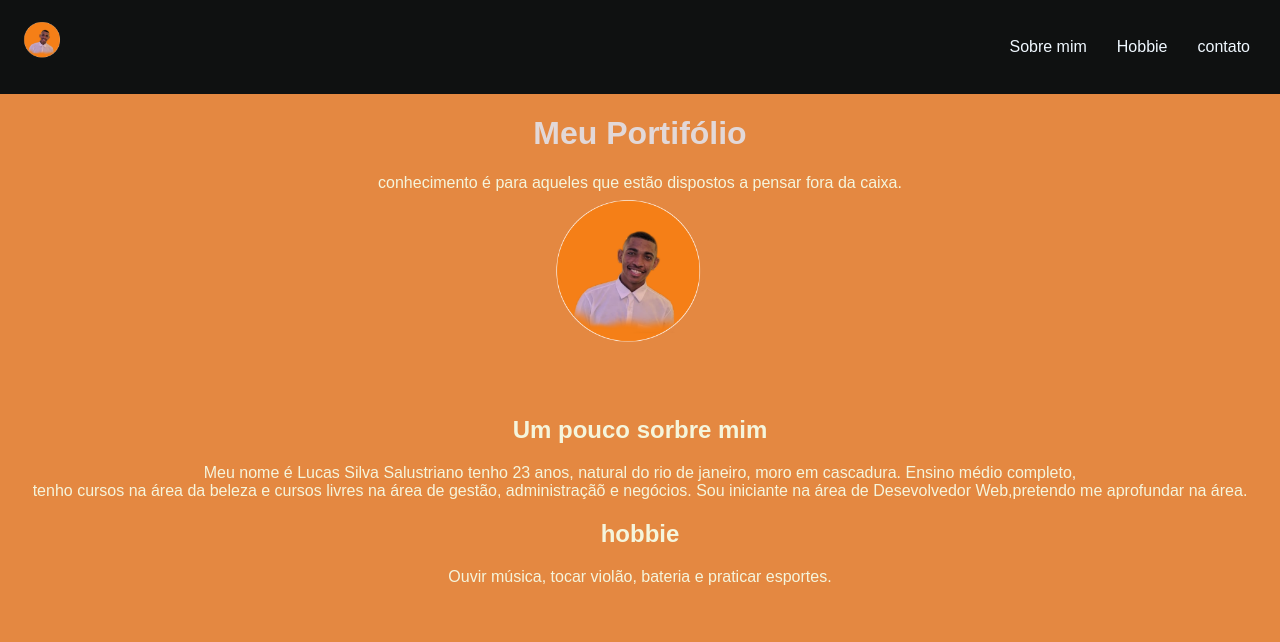
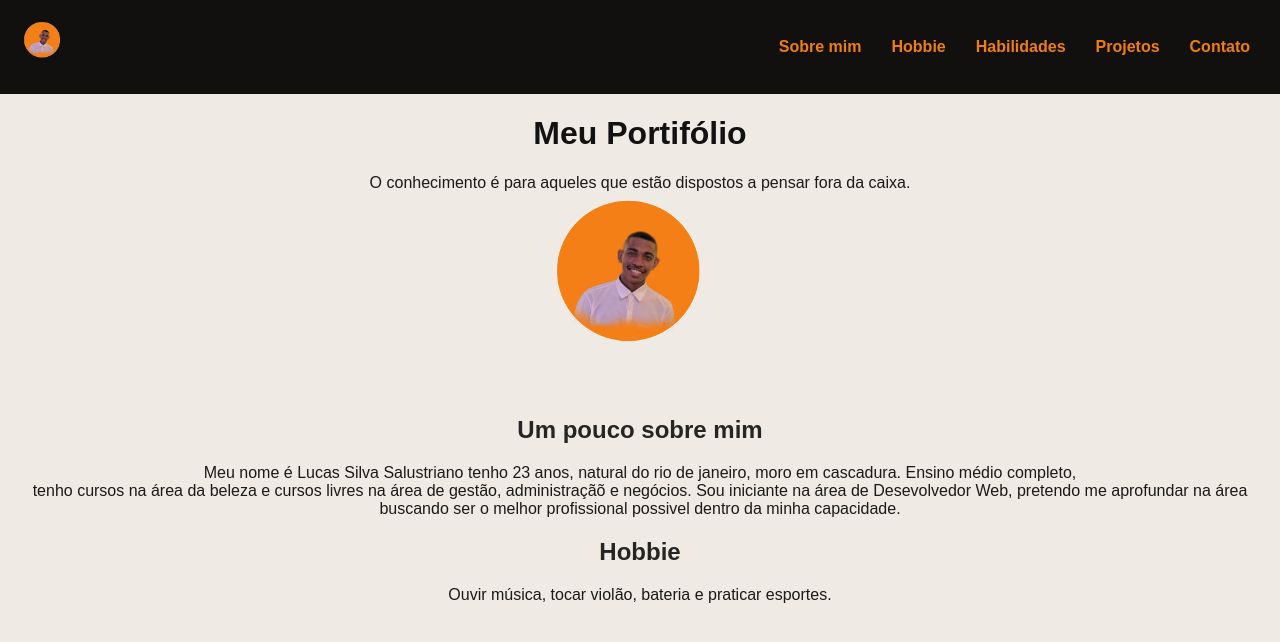
Before and after one commit to lcsalustriano/Portfolio, a plain HTML site: page index.html in a window 1280 px wide. Drawn offline with Linux system fonts and the light colour scheme.

Commit message:
Atualização HTML/CSS/IMG 4.0

```diff
--- a/index.css
+++ b/index.css
@@ -10,11 +10,11 @@ body,ul,li,p{
 
 a{
     text-decoration: none;
-    color: aliceblue;
+    color: rgb(240, 126, 13);
 }
 
 .header{
-    background-color: rgb(15, 17, 17);
+    background-color: rgb(17, 16, 15);
     display:flex;
     flex-wrap:wrap;
     justify-content:space-between;
@@ -25,7 +25,7 @@ a{
     display: flex;
 }
 .menu li{
-    color: beige;
+    color: rgb(212, 207, 198);
     margin-left: 10px;
     display: block;
     padding: 10px;
@@ -47,7 +47,7 @@ a{
 
 body{
 
-    background-color: rgb(228, 136, 65);
+    background-color: rgba(240, 234, 228, 0.952);
 
 }
 
@@ -66,20 +66,20 @@ body{
 h2{
 
 
-    color: beige;
+    color: rgb(37, 37, 35);
 
 }
 
 h1{
 
-    color: rgb(226, 216, 216);
+    color: rgb(19, 18, 18);
     text-align: center;
 }
 
 p{
 
     text-align: center;
-    color: beige;
+    color: rgb(26, 26, 24);
 }
 
 /*.....Formulário.....*/
--- a/index.html
+++ b/index.html
@@ -14,34 +14,38 @@
      <a href=""> <img id="foto" src="./Imagens/perfil/imagem.png" alt="foto"> </a>
 
      <nav>
+         <strong>
           <ul class="menu">
-              <li><a href="/"> Sobre mim</a></li>
-              <li><a href="/"> Hobbie</a> </li>
-              <li><a href="formulario.html"> contato </a></li>
+              <li><a href="/"> Sobre mim  </a> </li>
+              <li><a href="/"> Hobbie </a> </li>
+              <li><a href="/"> Habilidades </a> </li>
+              <li><a href="/"> Projetos </a> </li>
+              <li><a href="formulario.html"> Contato </a></li>
           </ul>
+         </strong>
       </nav>
    </header>
 
    <div class="port">
 
       <h1>Meu Portifólio</h1>
-      <p>conhecimento é para aqueles que estão dispostos a pensar fora da caixa.</p>
+      <p>O conhecimento é para aqueles que estão dispostos a pensar fora da caixa.</p>
 
       <img class="foto2" src="./Imagens/perfil/imagem.png" alt="foto">
    </div>
 
    <div class="sobre">
 
-      <h2> Um pouco sorbre mim</h2>
+      <h2> Um pouco sobre mim</h2>
       <p> Meu nome é Lucas Silva Salustriano tenho 23 anos, natural do rio de janeiro, moro em cascadura.
          Ensino médio completo, <br>
-         tenho cursos na área da beleza e cursos livres na área de gestão, administraçãõ e negócios. Sou iniciante na área de Desevolvedor Web,pretendo me aprofundar na área.</p>
+         tenho cursos na área da beleza e cursos livres na área de gestão, administraçãõ e negócios. Sou iniciante na área de Desevolvedor Web, pretendo me aprofundar na área buscando ser o melhor profissional possivel dentro da minha capacidade. </p>
 
    </div>
 
    <div class="hob">
 
-     <h2> hobbie </h2>
+     <h2> Hobbie </h2>
 
      <p> Ouvir música, tocar violão, bateria e praticar esportes. </p>
 
```
